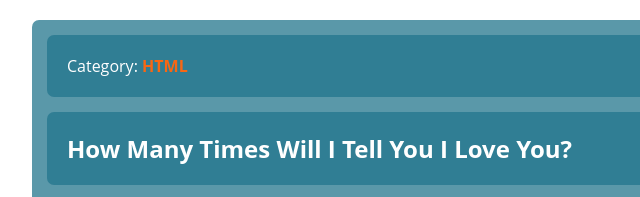
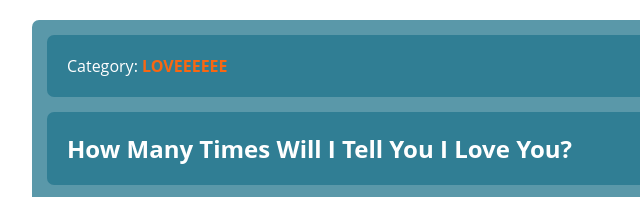
Before and after one commit to Pokesweg/valentines, a plain HTML site: page index.html in a window 1280 px wide. Shown: the top 197 px of the page, 192-832 px from the left. Drawn offline with Linux system fonts and the light colour scheme.

Commit message:
Update index.html

```diff
--- a/index.html
+++ b/index.html
@@ -10,7 +10,7 @@
     <div class="quiz-app">
         <!-- information of test -->
         <div class="quiz-info">
-            <div class="category">category: <span>HTML</span></div>
+            <div class="category">category: <span>LOVEEEEEE</span></div>
             <div class="count-question">Question: <span id="count"></span></div>
         </div>
         <!-- container Question -->
```
